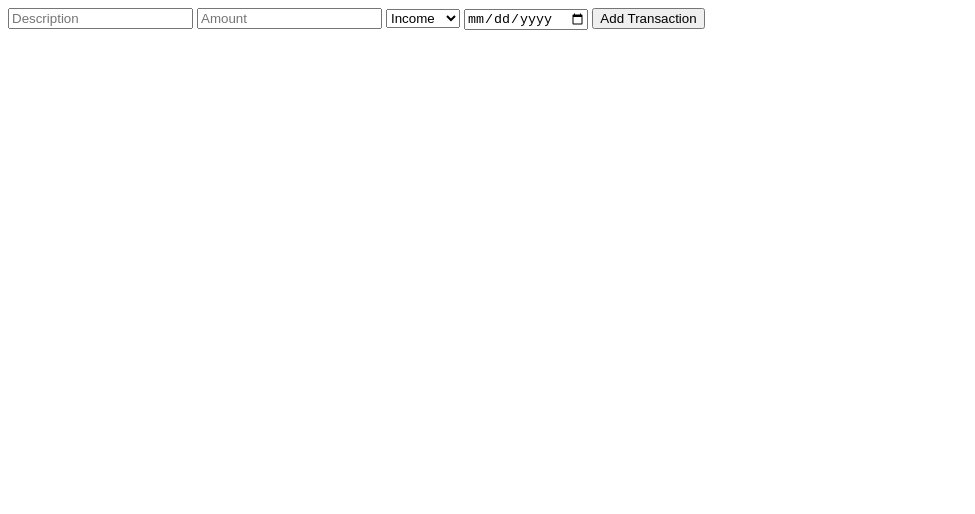
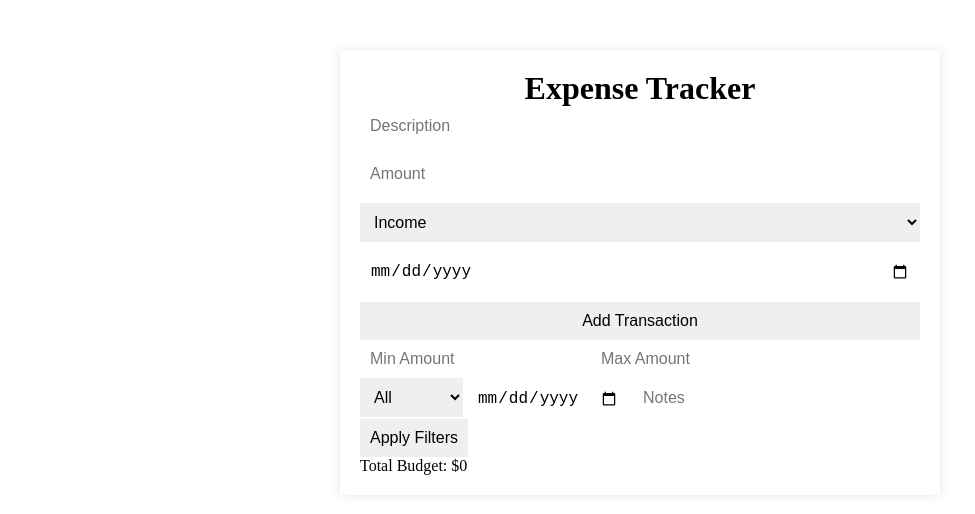
Before and after one commit to Mona-Badran/expense-tracker, a plain HTML site: page index.html in a window 1280 px wide. Shown: the whole page, without its empty margins (0-975 px from the left). Drawn offline with Linux system fonts and the light colour scheme.

Commit message:
added the form style to css

```diff
--- a/index.html
+++ b/index.html
@@ -1,13 +1,16 @@
 <!DOCTYPE html>
 <html lang="en">
+
 <head>
     <meta charset="UTF-8">
     <meta name="viewport" content="width=device-width, initial-scale=1.0">
     <title>Expense Tracker</title>
     <link rel="stylesheet" href="styles/style.css">
 </head>
+
 <body>
     <div class="container">
+        <h1>Expense Tracker</h1>
         <form id="transaction-form">
             <input type="text" id="description" placeholder="Description" required>
             <input type="number" id="amount" placeholder="Amount" required>
@@ -18,8 +21,23 @@
             <input type="date" id="date" required>
             <button type="submit">Add Transaction</button>
         </form>
+
+        <div id="filters">
+            <input type="number" id="min-amount" placeholder="Min Amount">
+            <input type="number" id="max-amount" placeholder="Max Amount">
+            <select id="filter-type">
+                <option value="all">All</option>
+                <option value="income">Income</option>
+                <option value="expense">Expense</option>
+            </select>
+            <input type="date" id="filter-date">
+            <input type="text" id="filter-notes" placeholder="Notes">
+            <button id="apply-filters">Apply Filters</button>
+        </div>
+        <ul id="transaction-list"></ul>
+        <div id="total-budget">Total Budget: $0</div>
     </div>
-
     <script src="scripts/script.js"></script>
 </body>
+
 </html>
--- a/styles/style.css
+++ b/styles/style.css
@@ -0,0 +1,29 @@
+* {
+    padding: 0;
+    margin: 0;
+    border: 0;
+    box-sizing: border-box;
+}
+
+.container {
+    max-width: 600px;
+    margin: 50px auto;
+    padding: 20px;
+    background-color: #fff;
+    box-shadow: 0 0 10px rgba(0, 0, 0, 0.1);
+}
+
+h1 {
+    text-align: center;
+}
+
+form{
+    display: flex;
+    flex-direction: column;
+    gap: 10px;
+}
+
+input, select, button {
+    padding: 10px;
+    font-size: 16px;
+}
```
